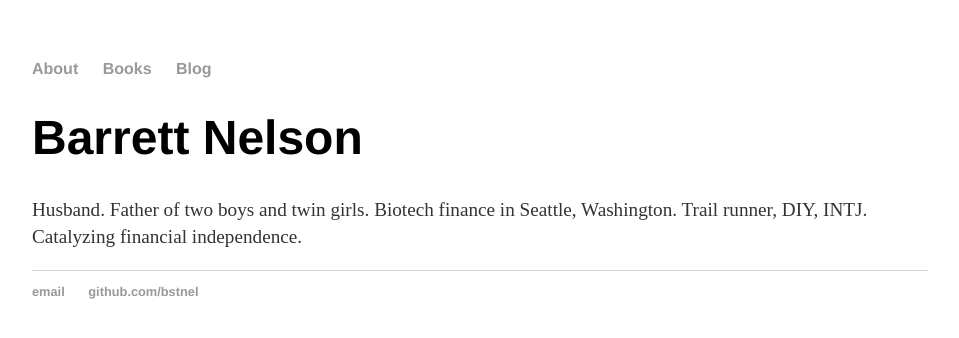
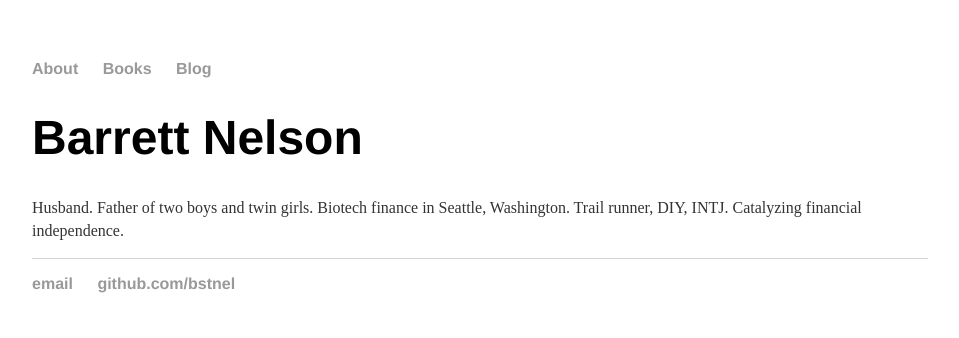
Before and after one commit to bstnel/bstnel.github.io, a Jekyll site: the page built from index.html, in a window 1280 px wide. Shown: the top 338 px of the page, without its empty margins (160-1119 px from the left). Built offline with Jekyll 4.4.1, drawn with Linux system fonts in a browser that asks for light colours.

Commit message:
Update main.css

```diff
--- a/css/main.css
+++ b/css/main.css
@@ -24,18 +24,18 @@ h1 {
     font-family:'Helvetica', 'Arial', 'Sans-Serif';
 }
 p {
-    font-size: 1.2em;
+    font-size: 1em;
     line-height: 1.4em;
     color: #333;
 }
 footer {
     border-top: 1px solid #d5d5d5;
-    font-size: .8em;
+    font-size: 1em;
 }
 
 ul.posts {
     margin: 20px auto 40px;
-    font-size: 1.5em;
+    font-size: 1em;
 }
 
 ul.posts li {
```
